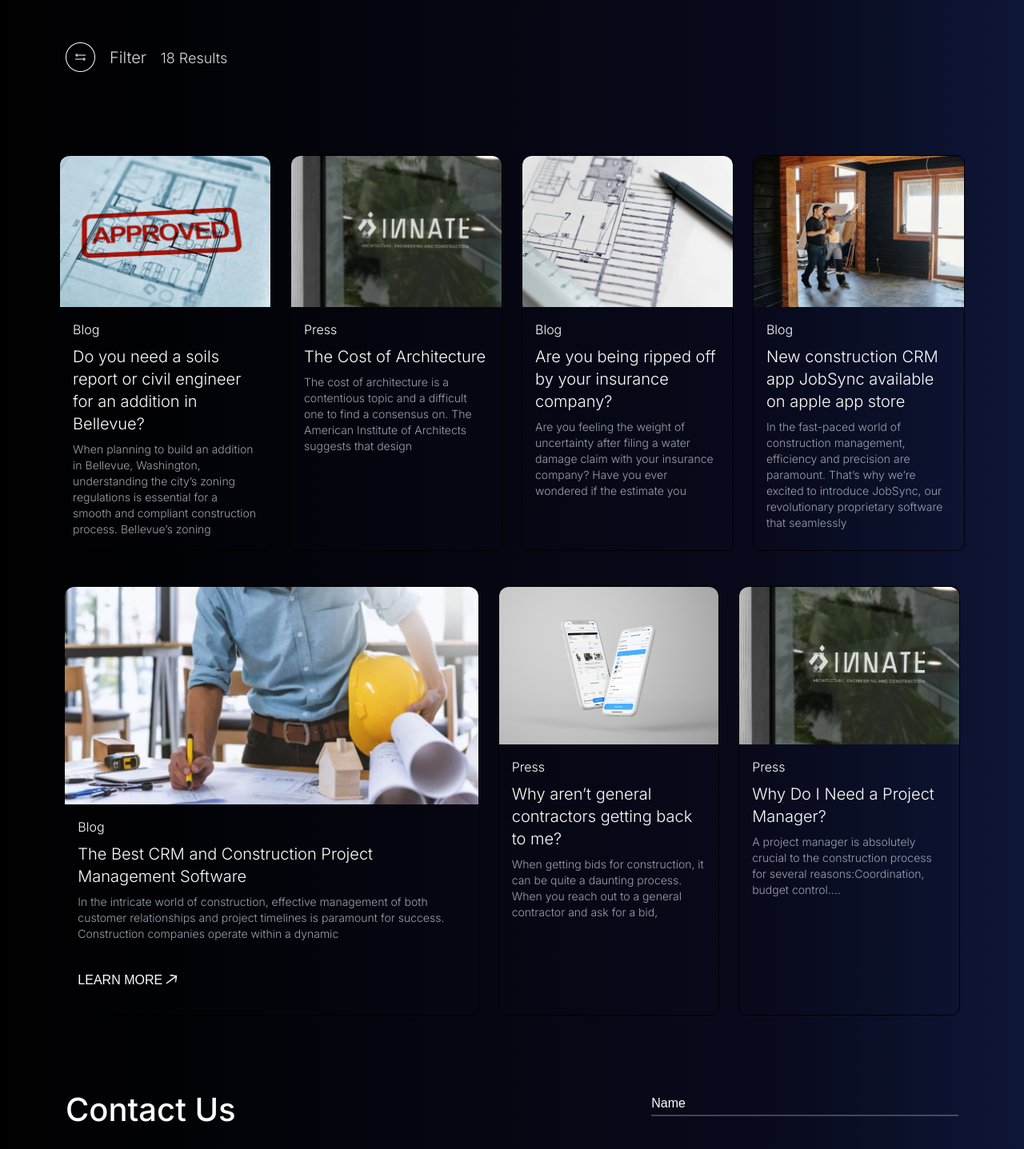
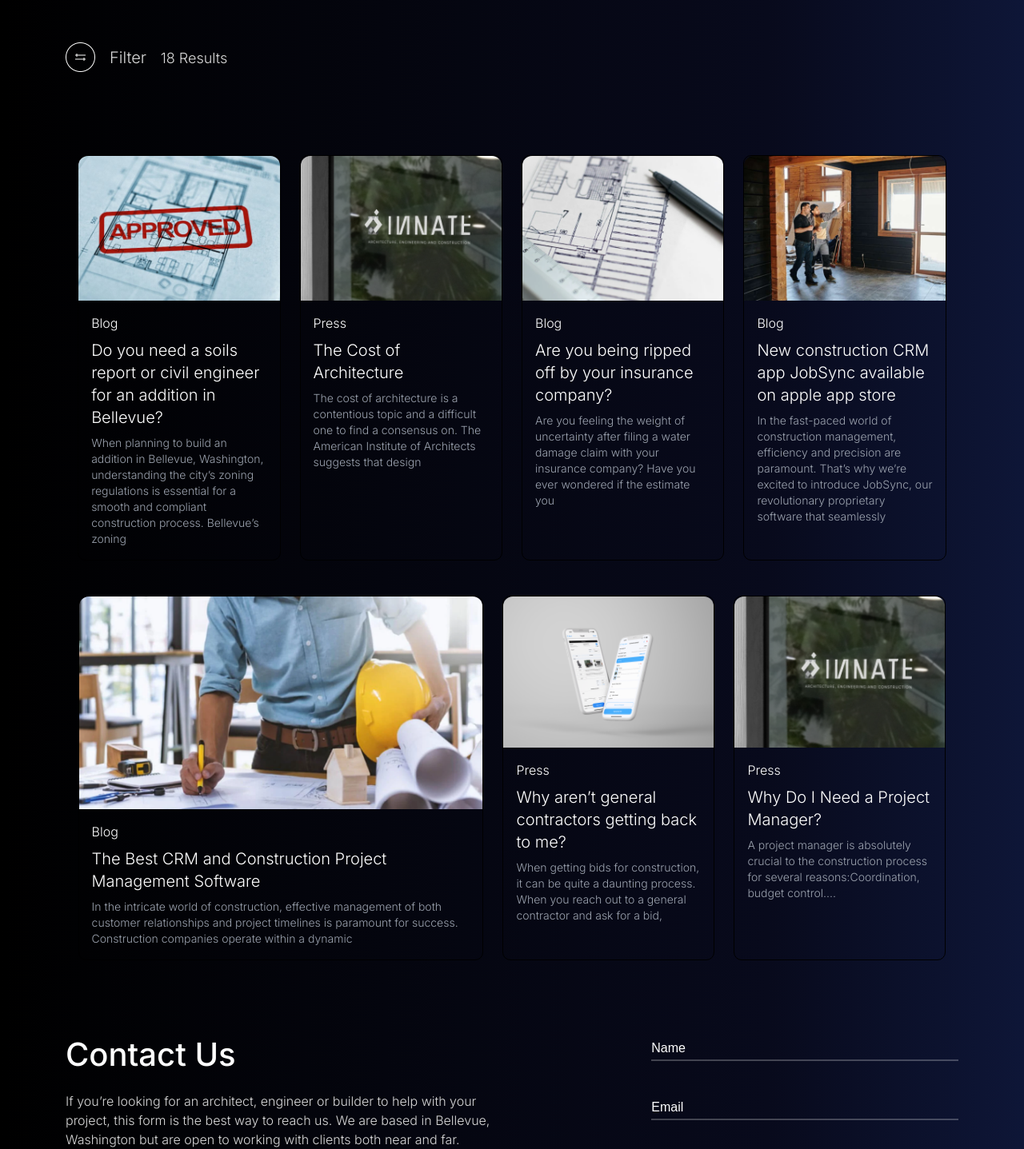
Before and after one commit to abdulrafay23butt/InnateDesign, a Next.js app: page /press in a window 1280 px wide. Shown: the part 358-1795 px from the top of the page at 80% size. Built offline with nearby package versions, Linux system fonts and the light colour scheme; a web font is replaced by a local one.

Commit message:
fixed responsiveness of onboarding pages

```diff
--- a/src/components/OnBoarding/LastStep/index.tsx
+++ b/src/components/OnBoarding/LastStep/index.tsx
@@ -12,7 +12,7 @@ interface LastStepProps {
 
 const LastStep: React.FC<LastStepProps> = ({  onPrevious }) => {
   return (
-    <div className="gradient flex items-center justify-center px-5">
+    <div className="gradient flex items-center justify-center px-5 min-h-[858px]">
       <div className="max-w-[1140px] w-full py-20">
         <div className="">
           <Text
--- a/src/components/OnBoarding/Step1/index.tsx
+++ b/src/components/OnBoarding/Step1/index.tsx
@@ -47,7 +47,7 @@ const Step1: React.FC<Step1Props> = ({ onNext, onPrevious, onChange }) => {
   };
 
   return (
-    <div className="gradient flex items-start justify-center py-20">
+    <div className="gradient flex items-start justify-center py-20 min-h-[858px]">
       <div className="w-full max-w-[90%]">
         <Text as="h1" className="text-[40px] font-firaSans font-normal mb-10">
           How do you want to get started?
--- a/src/components/OnBoarding/Step2/index.tsx
+++ b/src/components/OnBoarding/Step2/index.tsx
@@ -38,7 +38,7 @@ const Step2: React.FC<Step2Props> = ({ onNext, onPrevious, onChange }) => {
   };
 
   return (
-    <div className="py-20 gradient flex items-start justify-center">
+    <div className="py-20 gradient flex items-start justify-center min-h-[858px]">
       <div className="w-full max-w-[90%] ">
         <Text as="h1" className="text-[40px] font-firaSans font-normal mb-10">
           Got it! What professional do you need help finding?
--- a/src/components/OnBoarding/Step3/index.tsx
+++ b/src/components/OnBoarding/Step3/index.tsx
@@ -13,7 +13,7 @@ interface Step1Props {
 
 const Step3: React.FC<Step1Props> = ({ onNext, onPrevious }) => {
   return (
-    <div className="gradient py-20 flex items-start justify-center px-5">
+    <div className="gradient py-20 flex items-start justify-center px-5 min-h-[858px]">
       <div className="max-w-[90%] w-full ">
         <div className="flex flex-wrap items-center justify-between mob:gap-10">
           <div className="max-w-[499px]">
--- a/src/components/OnBoarding/Step4/index.tsx
+++ b/src/components/OnBoarding/Step4/index.tsx
@@ -16,7 +16,7 @@ const Step4: React.FC<Step2Props> = ({ onNext, onPrevious, onChange }) => {
 
 
   return (
-    <div className=" gradient flex py-20 items-center justify-center px-5">
+    <div className=" gradient flex py-20 items-center justify-center px-5 min-h-[858px]">
       <div className="max-w-[90%] w-full ">
         <div className="">
           <Text className="text-[20px]  font-firaSans font-normal mb-2 ">
--- a/src/components/OnBoarding/Step4Alternative/index.tsx
+++ b/src/components/OnBoarding/Step4Alternative/index.tsx
@@ -40,7 +40,7 @@ const Step4Alternative: React.FC<Step5Props> = ({ onNext, onPrevious, onChange }
     };
 
     return (
-        <div className="gradient flex items-center justify-center px-5">
+        <div className="gradient flex items-center justify-center px-5 min-h-[858px]">
             <div className="max-w-[90%] w-full py-20">
                 <Text as="h1" className="text-[40px] font-firaSans font-normal mb-8">
                     What type of Accessory Dwelling Unit (ADU) are you planning to build?
--- a/src/components/OnBoarding/Step5/index.tsx
+++ b/src/components/OnBoarding/Step5/index.tsx
@@ -48,7 +48,7 @@ const Step5: React.FC<Step5Props> = ({ onNext, onPrevious, onChange }) => {
   };
 
   return (
-    <div className="gradient flex items-center justify-center px-5">
+    <div className="gradient flex items-center justify-center px-5 min-h-[858px]">
       <div className="max-w-[90%] w-full py-20">
         <Text as="h1" className="text-[40px] font-firaSans font-normal mb-8">
           What style best fits your vision?
--- a/src/components/OnBoarding/Step6/index.tsx
+++ b/src/components/OnBoarding/Step6/index.tsx
@@ -29,7 +29,7 @@ const Step6: React.FC<Step6Props> = ({ onNext, onPrevious, onChange }) => {
   };
 
   return (
-    <div className="gradient flex items-center justify-center px-5">
+    <div className="gradient flex items-center justify-center px-5 min-h-[858px]">
       <div className="max-w-[90%] w-full py-20">
         <div>
           <Text as="h1" className="text-[40px] font-firaSans font-normal mb-3">
--- a/src/components/OnBoarding/Step7/index.tsx
+++ b/src/components/OnBoarding/Step7/index.tsx
@@ -13,7 +13,7 @@ interface Step7Props {
 
 const Step7: React.FC<Step7Props> = ({ onNext, onPrevious }) => {
   return (
-    <div className=" gradient flex items-center justify-center px-5">
+    <div className=" gradient flex items-center justify-center px-5 min-h-[858px]">
       <div className="max-w-[90%] w-full py-20">
         <div className="flex flex-wrap items-center justify-around mob:gap-10">
           <div className="max-w-[90%]">
--- a/src/components/OnBoarding/Step8/index.tsx
+++ b/src/components/OnBoarding/Step8/index.tsx
@@ -51,6 +51,7 @@ const Step8: React.FC<Step8Props> = ({ onNext, onPrevious, onChange }) => {
             onChange={handleNameChange} // Handle name change
             className="pl-4 mt-7 w-full max-w-[900px] h-[60px] border border-[#FFFFFF3D] bg-transparent outline-none text-white text-[16px] placeholder:text-[16px] placeholder:text-white"
           />
+          <br />
           <input
             placeholder="Phone"
             type="number"
--- a/src/components/Press/Blog/index.tsx
+++ b/src/components/Press/Blog/index.tsx
@@ -19,8 +19,8 @@ const Blog = () => {
   return (
     <div className=" pt-16">
       <div className="w-full max-w-[90%] flex flex-wrap justify-center gap-[24px] mb-[44px] mob:mb-[24px] mx-auto">
-        <div className="max-w-[23%] border border-black rounded-[10px]">
-          <Image src={blog1} alt="" height={192} className="rounded-t-xl w-[100%]"/>
+        <div className="max-w-[22%] border border-black rounded-[10px]">
+          <Link href={`/blogs/5`}><Image src={blog1} alt="" height={192} className="rounded-t-xl w-[100%]" /></Link>
           <div className="p-4">
             <Text className="text-white">Blog</Text>
             <Text className="text-white text-[20px] leading-[28px] my-2">
@@ -36,8 +36,8 @@ const Blog = () => {
 
           </div>
         </div>
-        <div className="max-w-[23%] border border-black rounded-[10px]">
-          <Image src={blog2} alt=""  height={192} className="rounded-t-xl w-[100%]"/>
+        <div className="max-w-[22%] border border-black rounded-[10px]">
+          <Link href={`/blogs/5`}><Image src={blog2} alt="" height={192} className="rounded-t-xl w-[100%]" /></Link>
           <div className="p-4">
             <Text className="text-white">Press</Text>
             <Text className="text-white text-[20px] leading-[28px] my-2">
@@ -51,8 +51,8 @@ const Blog = () => {
 
           </div>
         </div>
-        <div className="max-w-[23%] border border-black rounded-[10px]">
-          <Image src={blog3} alt="" height={192} className="rounded-t-xl w-[100%]"/>
+        <div className="max-w-[22%] border border-black rounded-[10px]">
+          <Link href={`/blogs/5`}><Image src={blog3} alt="" height={192} className="rounded-t-xl w-[100%]" /></Link>
           <div className="p-4">
             <Text className="text-white">Blog</Text>
             <Text className="text-white text-[20px] leading-[28px] my-2">
@@ -66,8 +66,8 @@ const Blog = () => {
 
           </div>
         </div>
-        <div className="max-w-[23%] border border-black rounded-[10px]">
-          <Image src={blog4} alt="" height={192} className="rounded-t-xl w-[100%]"/>
+        <div className="max-w-[22%] border border-black rounded-[10px]">
+          <Link href={`/blogs/5`}><Image src={blog4} alt="" height={192} className="rounded-t-xl w-[100%]" /></Link>
           <div className="p-4">
             <Text className="text-white">Blog</Text>
             <Text className="text-white text-[20px] leading-[28px] my-2">
@@ -85,8 +85,8 @@ const Blog = () => {
       </div>
       {/* row2 */}
       <div className="w-full max-w-[90%] flex flex-wrap justify-center gap-[24px] mb-[24px] mx-auto">
-        <div className="max-w-[45%] border border-black rounded-[10px]">
-          <Image src={blogb} alt=""  height={294} className="rounded-t-xl w-[100%]" />
+        <div className="max-w-[44%] border border-black rounded-[10px]">
+          <Link href={`/blogs/5`}> <Image src={blogb} alt="" height={294} className="rounded-t-xl w-[100%]" /></Link>
           <div className="p-4">
             <Text className="text-white">Blog</Text>
             <Text className="text-white text-[20px] leading-[28px] my-2">
@@ -97,15 +97,13 @@ const Blog = () => {
               both customer relationships and project timelines is paramount for
               success. Construction companies operate within a dynamic
             </Text>
-            <Link href={`/blogs/5`} className="text-white flex items-center mt-5">
-              LEARN MORE <Image className="-ms-4" src={arrow} alt="" width={55} height={55} />
-            </Link>
+
 
           </div>
         </div>
 
-        <div className="max-w-[24%] border border-black rounded-[10px]">
-          <Image src={blog5} alt=""  height={192} className="rounded-t-xl w-[100%]"/>
+        <div className="max-w-[23%] border border-black rounded-[10px]">
+          <Link href={`/blogs/5`}><Image src={blog5} alt="" height={192} className="rounded-t-xl w-[100%]" /></Link>
           <div className="p-4">
             <Text className="text-white">Press</Text>
             <Text className="text-white text-[20px] leading-[28px] my-2">
@@ -120,8 +118,8 @@ const Blog = () => {
 
           </div>
         </div>
-        <div className="max-w-[24%] border border-black rounded-[10px]">
-          <Image src={blog2} alt="" height={192} className="rounded-t-xl w-[100%]"/>
+        <div className="max-w-[23%] border border-black rounded-[10px]">
+          <Link href={`/blogs/5`}><Image src={blog2} alt="" height={192} className="rounded-t-xl w-[100%]" /></Link>
           <div className="p-4">
             <Text className="text-white">Press</Text>
             <Text className="text-white text-[20px] leading-[28px] my-2">
@@ -136,7 +134,7 @@ const Blog = () => {
           </div>
         </div>
       </div>
-    </div>
+    </div >
   );
 };
 
```
Also changed, not shown: src/components/Blog/index.tsx (+5 -7 lines).
